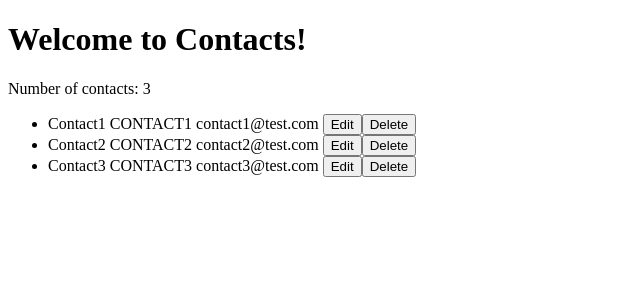
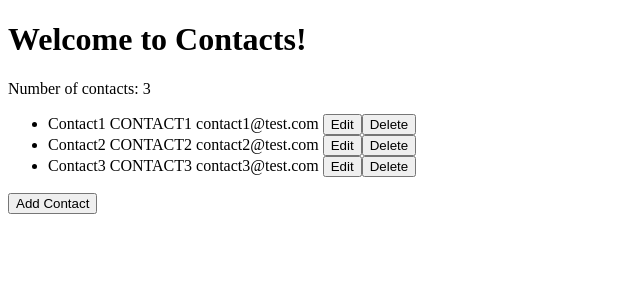
Before and after one commit to cours-rb/contacts-app, an Angular app: page / in a window 1280 px wide. Shown: the top 300 px of the page, without its empty margins (0-640 px from the left). Built offline with nearby package versions, Linux system fonts and the light colour scheme.

Commit message:
Ajoute le bouton Ajout

```diff
--- a/src/app/contacts.component.ts
+++ b/src/app/contacts.component.ts
@@ -26,6 +26,8 @@ import { Contact } from "./contact.model";
         </cnt-contact-detail>
       </li>
     </ul>
+    <input type="button" value="Add Contact" (click)="displayAddForm = true">
+    <cnt-contact-form *ngIf="displayAddForm"></cnt-contact-form>
   `,
   styles: ['.selected { background: lightcoral }'
   ]
@@ -33,9 +35,9 @@ import { Contact } from "./contact.model";
 export class ContactsComponent implements OnInit {
   contactCounter: number = 3;
   editMode: boolean = false;
+  displayAddForm:boolean = false;
 
   selectedContact?: Contact;
-
   contacts: Contact[] = [{
     email: "contact1@test.com",
     firstName: "contact1",
```
